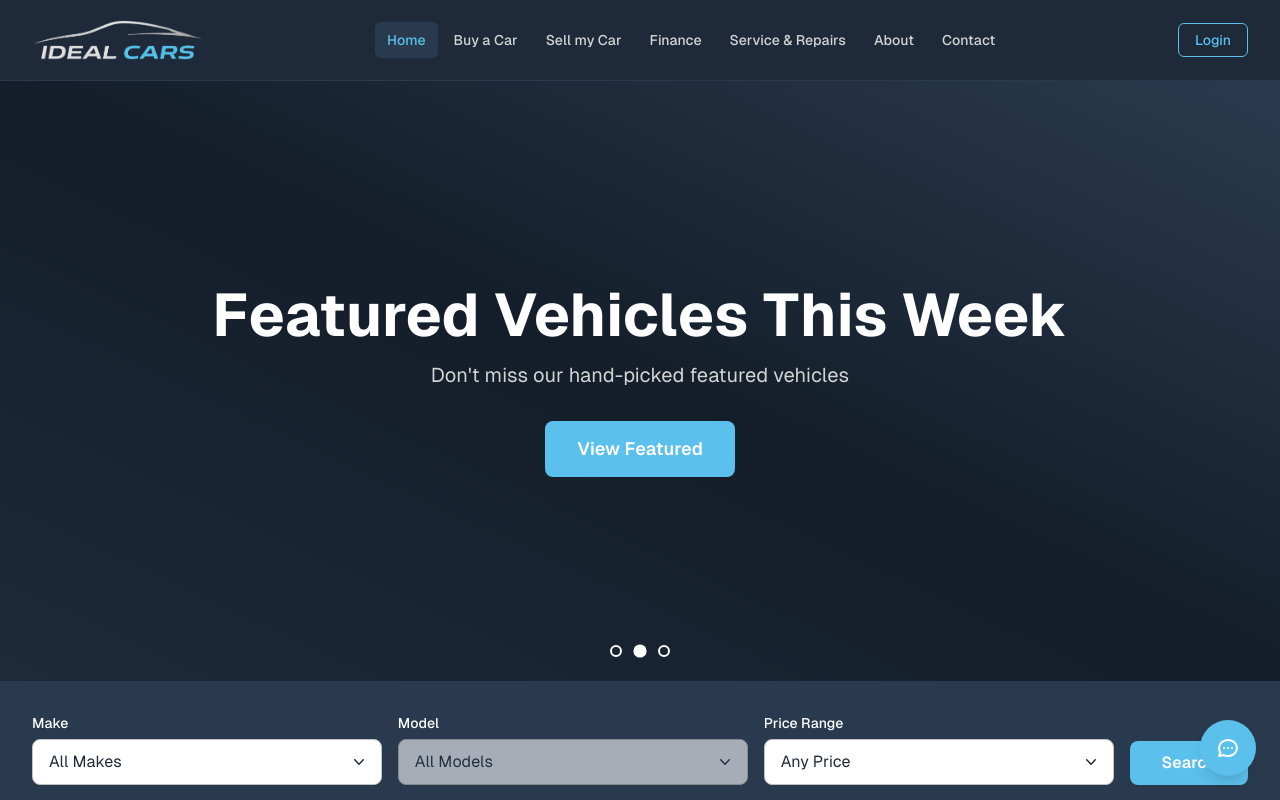
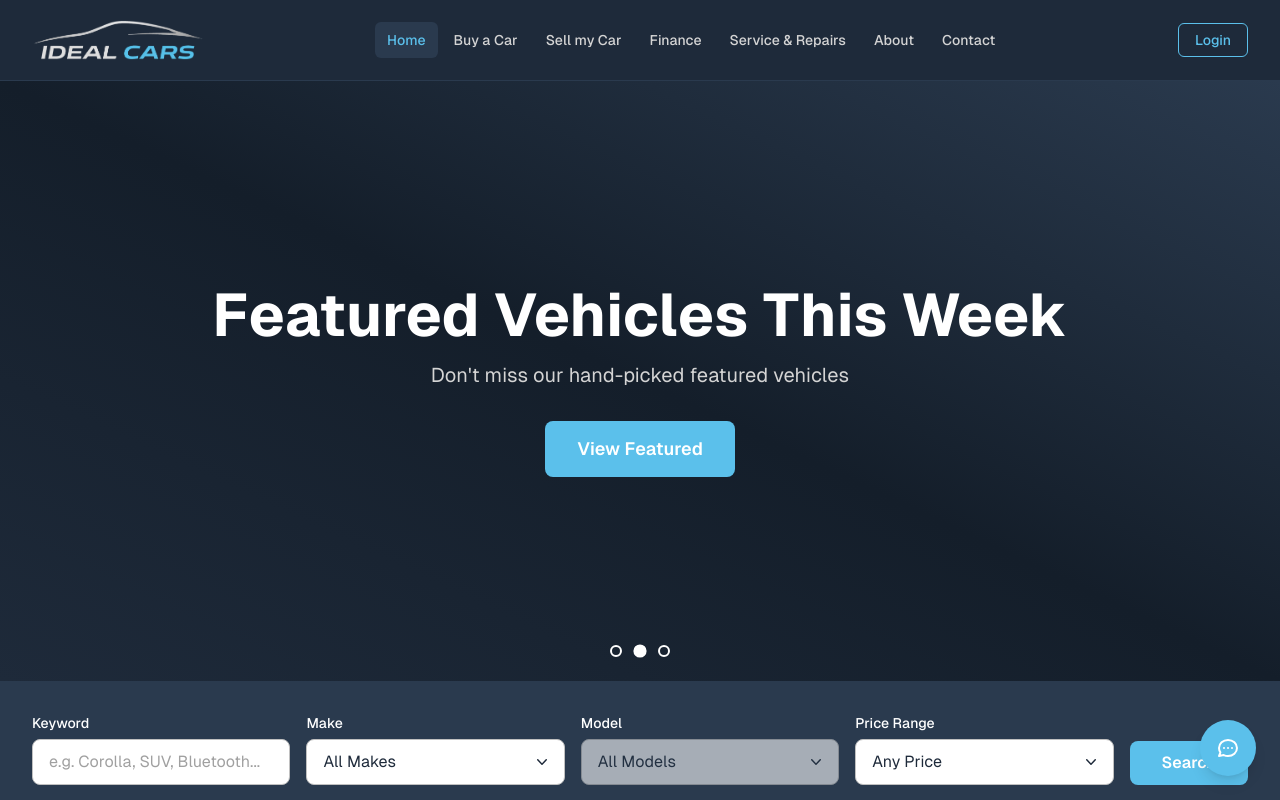
Before and after one commit to xinghuang123/ideal-cars, a Next.js app: page / in a window 1280 px wide. Shown: the top 800 px of the page. Built offline with nearby package versions, Linux system fonts and the light colour scheme.

Commit message:
Add keyword search to home page and buy page filters
Searches across make, model, description, body type, fuel type,
transmission, colour, drive type, engine size, year, and features.

```diff
--- a/src/app/buy/BuyContent.tsx
+++ b/src/app/buy/BuyContent.tsx
@@ -14,6 +14,7 @@ export default function BuyContent() {
 
   useEffect(() => {
     const initial: CarFiltersType = {};
+    const keyword = searchParams.get("keyword");
     const make = searchParams.get("make");
     const model = searchParams.get("model");
     const yearMin = searchParams.get("yearMin");
@@ -25,6 +26,7 @@ export default function BuyContent() {
     const bodyType = searchParams.get("bodyType");
     const sortBy = searchParams.get("sortBy");
 
+    if (keyword) initial.keyword = keyword;
     if (make) initial.make = make;
     if (model) initial.model = model;
     if (yearMin) initial.yearMin = Number(yearMin);
@@ -46,6 +48,27 @@ export default function BuyContent() {
   const filteredCars = useMemo(() => {
     let result = [...allCars];
 
+    if (filters.keyword) {
+      const kw = filters.keyword.toLowerCase();
+      result = result.filter((car) => {
+        const searchable = [
+          car.make,
+          car.model,
+          car.description,
+          car.bodyType,
+          car.fuelType,
+          car.transmission,
+          car.colour,
+          car.driveType,
+          car.engineSize,
+          String(car.year),
+          ...car.features,
+        ]
+          .join(" ")
+          .toLowerCase();
+        return searchable.includes(kw);
+      });
+    }
     if (filters.make) {
       result = result.filter((car) => car.make === filters.make);
     }
--- a/src/components/cars/CarFilters.tsx
+++ b/src/components/cars/CarFilters.tsx
@@ -73,6 +73,21 @@ export default function CarFilters({ filters, onFilterChange }: CarFiltersProps)
           <h3 className="hidden text-lg font-semibold text-navy lg:block">
             Filter Vehicles
           </h3>
+
+          {/* Keyword */}
+          <div>
+            <label htmlFor="filter-keyword" className="mb-1.5 block text-sm font-medium text-navy">
+              Keyword
+            </label>
+            <input
+              id="filter-keyword"
+              type="text"
+              value={filters.keyword || ""}
+              onChange={(e) => updateFilter("keyword", e.target.value)}
+              placeholder="e.g. Corolla, SUV, Bluetooth..."
+              className="w-full rounded-lg border border-silver bg-white px-3 py-2 text-sm text-navy placeholder:text-silver-dark focus:border-accent focus:outline-none focus:ring-2 focus:ring-accent/30"
+            />
+          </div>
 
           {/* Make */}
           <div>
--- a/src/components/home/SearchSection.tsx
+++ b/src/components/home/SearchSection.tsx
@@ -16,6 +16,7 @@ const priceRanges = [
 
 export default function SearchSection() {
   const router = useRouter();
+  const [keyword, setKeyword] = useState("");
   const [make, setMake] = useState("");
   const [model, setModel] = useState("");
   const [priceRange, setPriceRange] = useState("0");
@@ -29,6 +30,7 @@ export default function SearchSection() {
 
   function handleSearch() {
     const params = new URLSearchParams();
+    if (keyword.trim()) params.set("keyword", keyword.trim());
     if (make) params.set("make", make);
     if (model) params.set("model", model);
 
@@ -49,6 +51,25 @@ export default function SearchSection() {
     <section className="bg-navy-light py-8">
       <Container>
         <div className="flex flex-col gap-4 sm:flex-row sm:items-end">
+          {/* Keyword */}
+          <div className="flex-1">
+            <label
+              htmlFor="search-keyword"
+              className="mb-1.5 block text-sm font-medium text-white"
+            >
+              Keyword
+            </label>
+            <input
+              id="search-keyword"
+              type="text"
+              value={keyword}
+              onChange={(e) => setKeyword(e.target.value)}
+              onKeyDown={(e) => e.key === "Enter" && handleSearch()}
+              placeholder="e.g. Corolla, SUV, Bluetooth..."
+              className="w-full rounded-lg border border-silver bg-white px-4 py-2.5 text-navy placeholder:text-silver-dark transition-colors duration-200 focus:border-accent focus:outline-none focus:ring-2 focus:ring-accent/30"
+            />
+          </div>
+
           {/* Make */}
           <div className="flex-1">
             <label
--- a/src/types/car.ts
+++ b/src/types/car.ts
@@ -118,6 +118,7 @@ export interface BasicConditionGuide {
 }
 
 export interface CarFilters {
+  keyword?: string;
   make?: string;
   model?: string;
   yearMin?: number;
```
